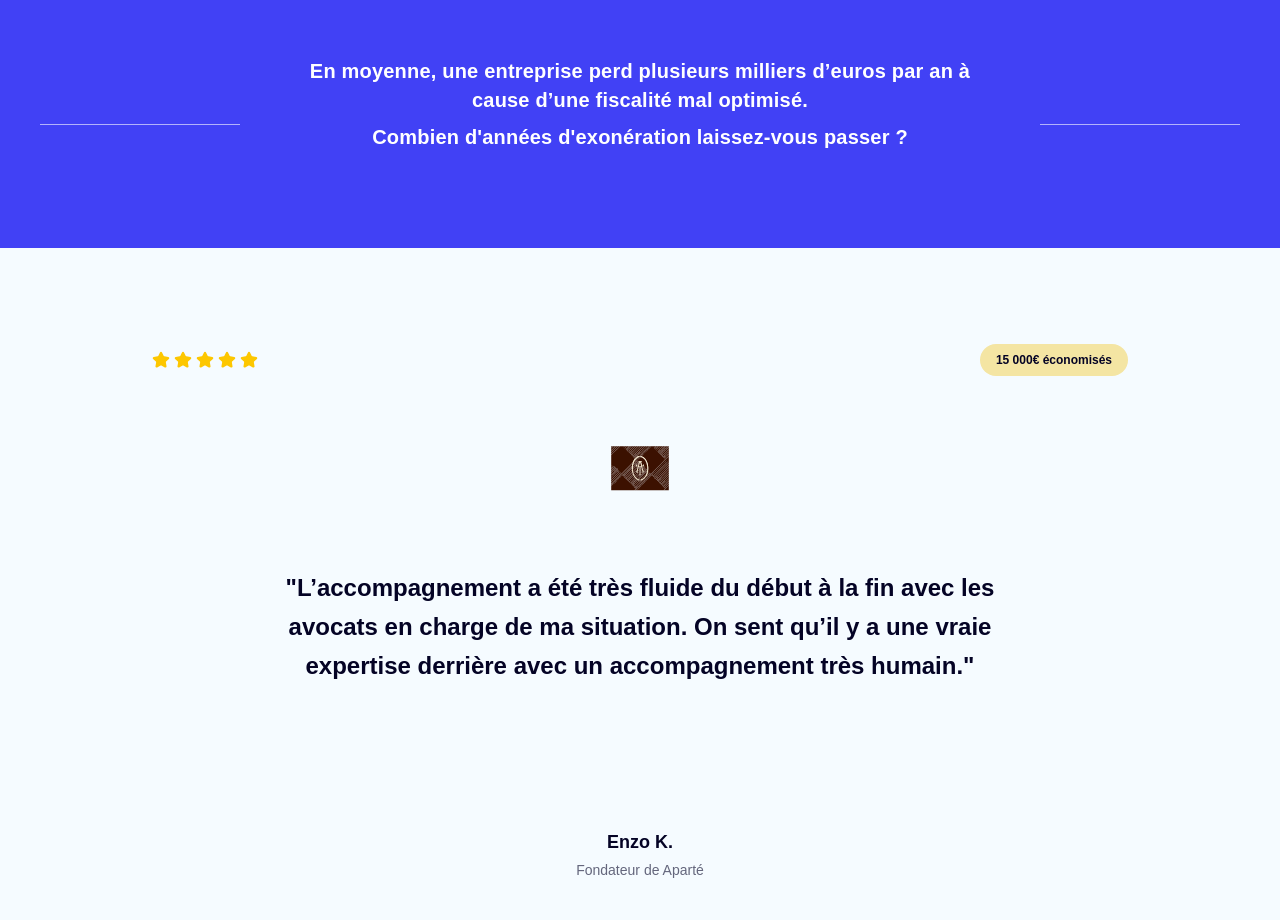
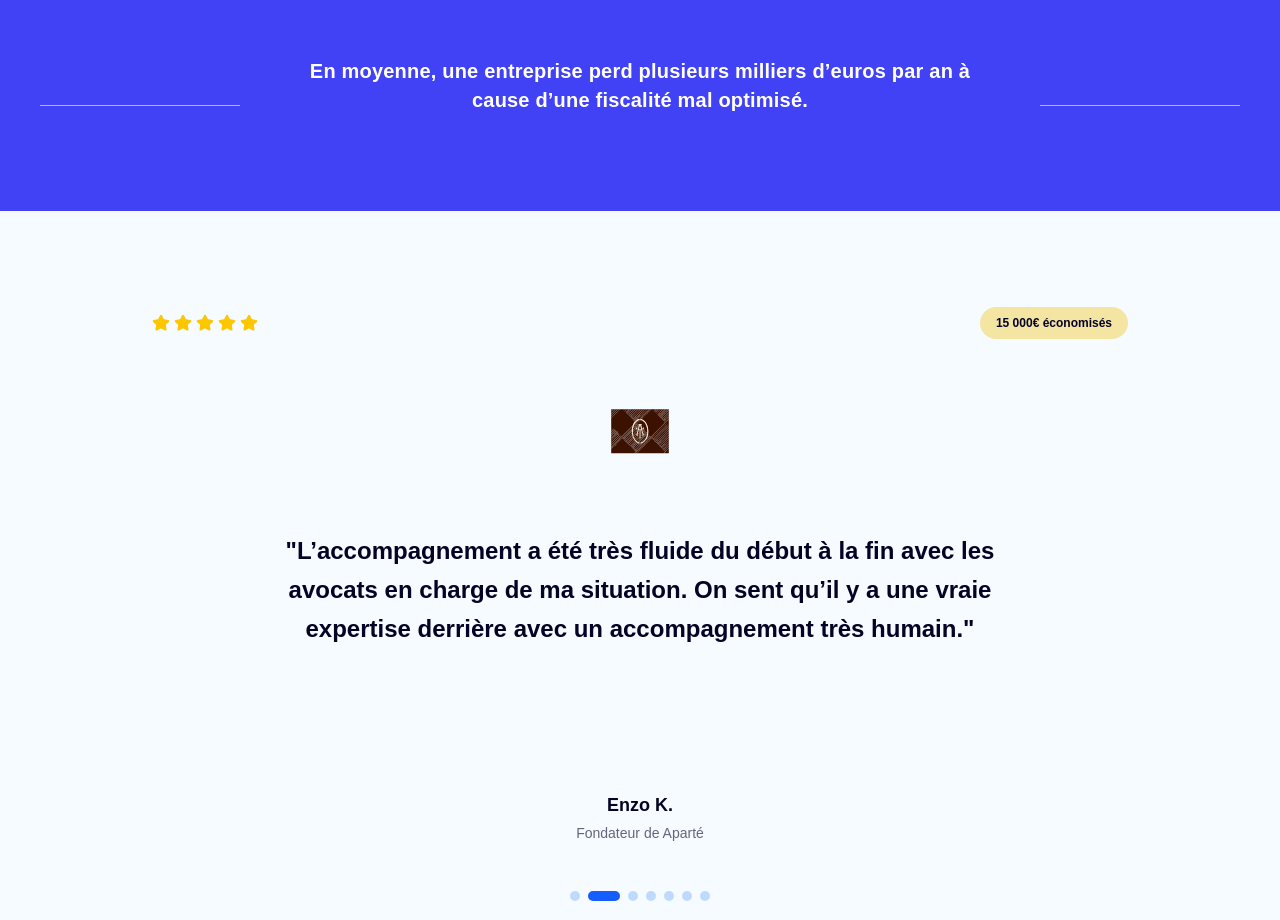
Before and after one commit to Nassim-H/exoneo, a Next.js app: page / in a window 1280 px wide. Shown: the part 2160-3080 px from the top of the page. Built offline with nearby package versions, Linux system fonts and the light colour scheme; a web font is replaced by a local one.

Commit message:
Citation

```diff
--- a/app/components/CitationSection.tsx
+++ b/app/components/CitationSection.tsx
@@ -26,10 +26,7 @@ export default function CitationSection() {
             className="mx-auto max-w-[720px] text-center text-[20px] font-bold leading-[1.45] tracking-[0.01em] text-white"
           >
             En moyenne, une entreprise perd plusieurs milliers d’euros par an à cause d’une fiscalité mal optimisé.
-            <br className="hidden sm:block" />
-            <span className="block mt-2">
-              Combien d'années d'exonération laissez-vous passer ?
-            </span>
+
           </motion.blockquote>
 
           {/* Ligne droite */}
```
